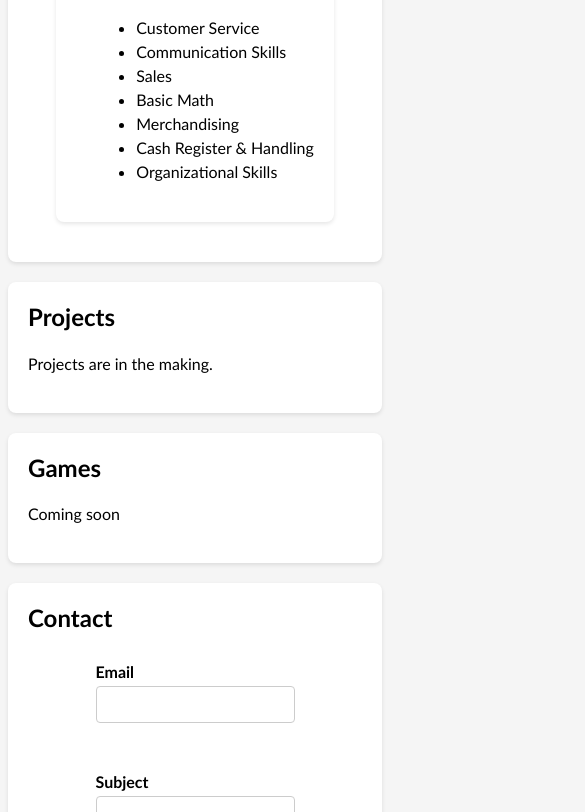
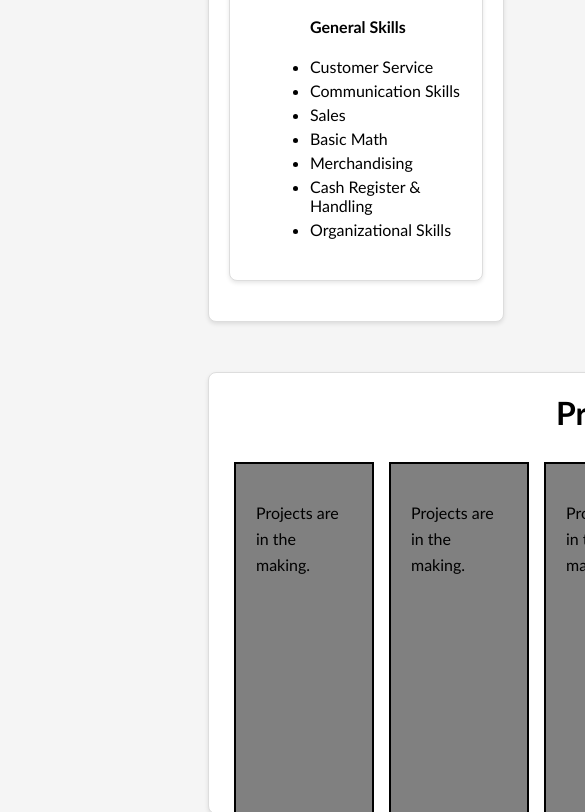
Before and after one commit to TimeDeception/Portfolio-Server, a website: page public/index.html in a window 390 px wide. Shown: the part 1188-2000 px from the top of the page, 585 px wide, since content can reach past the window. Drawn offline with Linux system fonts and the light colour scheme.

Commit message:
Working on getting website more responsive and Project tab links having issues

```diff
--- a/public/css/styles.css
+++ b/public/css/styles.css
@@ -90,12 +90,6 @@ body {
     padding-left: 10px;
   }
 }
-
-main {
-  padding-left: 200px;
-  padding-top: 20px;
-}
-
 @media screen and (max-width: 768px) {
   main {
     padding-left: 0; /* Reset padding on smaller devices */
@@ -121,8 +115,21 @@ main {
   border-radius: 25%;
 }
 
+main {
+  display: flex;
+  flex-direction: column;
+  align-content: center;
+  height: 100vh;
+  gap: 10px;
+  padding-left: 200px;
+  padding-top: 20px;
+}
+
 main section {
+  flex: 1;
   background-color: white; /* Adding a background color for better contrast */
+  text-align: center;
+  border: 1px solid #ddd;
   margin: 20px auto;
   padding: 20px;
   border-radius: 8px;
@@ -287,3 +294,29 @@ main section ul li {
     align-items: center;
   }
 }
+.grid-header {
+  grid-column: 1/-1;
+  text-align: center;
+  font-size: 2rem;
+  margin-bottom: 20px;
+}
+#ProjectContainer {
+  display: grid;
+  grid-template-columns: repeat(
+    auto-fill,
+    minmax(150px, 1fr)
+  ); /*Note-to-self: Making project containers resizeable to fit user screen */
+  grid-auto-rows: minmax(150px, auto);
+  grid-template-rows: repeat(1, 1fr);
+  gap: 5px;
+  height: 400px;
+  max-height: auto;
+}
+.CardContainer {
+  background-color: gray;
+  height: inherit;
+  padding: 20px;
+  text-align: center;
+  margin: 5px;
+  border: 2px solid black;
+}
--- a/public/index.html
+++ b/public/index.html
@@ -126,13 +126,20 @@
           </ul>
         </section>
       </section>
-      <section id="Projects">
-        <h1>Projects</h1>
-        <p>Projects are in the making.</p>
-      </section>
-      <section id="Games">
-        <h1>Games</h1>
-        <p>Coming soon</p>
+      <section id="ProjectContainer">
+        <h1 class="grid-header">Projects</h1>
+        <div class="CardContainer">
+          <p>Projects are in the making.</p>
+        </div>
+        <div class="CardContainer">
+          <p>Projects are in the making.</p>
+        </div>
+        <div class="CardContainer">
+          <p>Projects are in the making.</p>
+        </div>
+        <div class="CardContainer">
+          <p>Projects are in the making.</p>
+        </div>
       </section>
       <section id="Contact">
         <h1>Contact</h1>
```
Also changed, not shown: src/server.js (deleted, +0 -14 lines), src/server.ts (+6 -4 lines), out/server.js, 1 other file.
